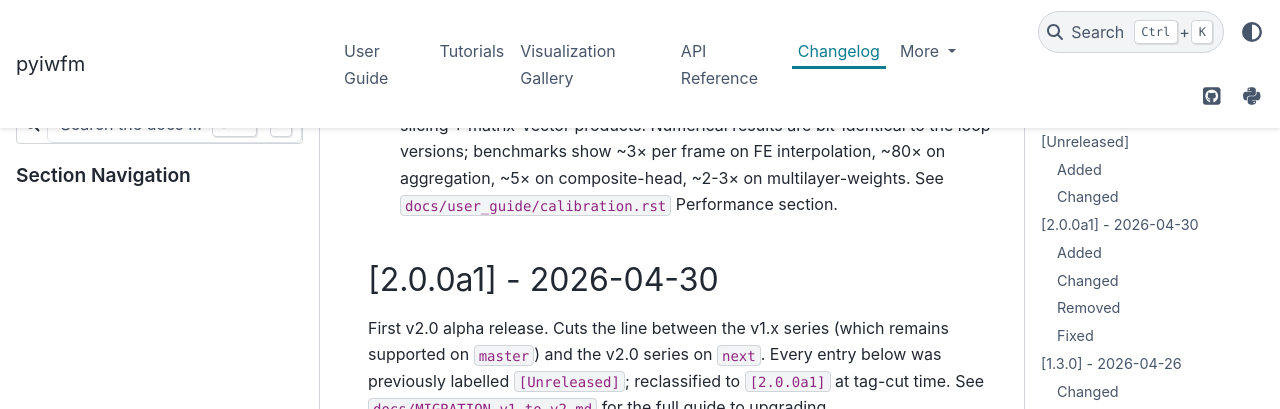
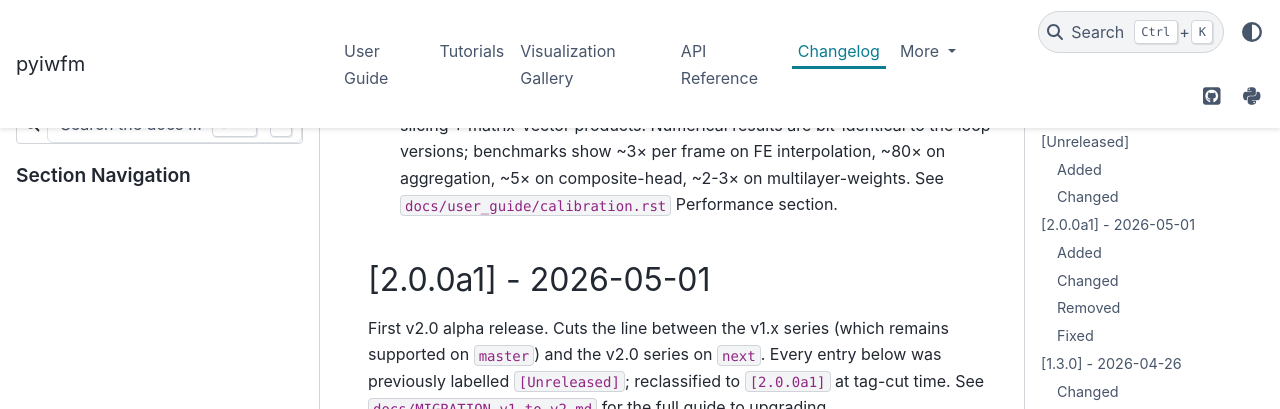
Before and after one commit to hatch-tyler/pyiwfm, a Sphinx documentation site: the page built from docs/changelog.rst, in a window 1280 px wide and 900 px high, scrolled down 1212 px. Shown: the top 409 px of the window. Built offline with Sphinx 7.4.7 and the PyData theme 0.15.4, drawn with Linux system fonts in a browser that asks for light colours.

Commit message:
Update v2.0.0a1 changelog date to actual release date
The changelog entry was written when the work landed on `next`
(2026-04-30) but the tag is being cut on 2026-05-01. Bump the
release-date stamp so the published changelog shows the real
release date.

```diff
--- a/docs/changelog.rst
+++ b/docs/changelog.rst
@@ -54,7 +54,7 @@ Changed
   multilayer-weights. See ``docs/user_guide/calibration.rst``
   Performance section.
 
-[2.0.0a1] - 2026-04-30
+[2.0.0a1] - 2026-05-01
 ----------------------
 
 First v2.0 alpha release. Cuts the line between the v1.x series (which
```
